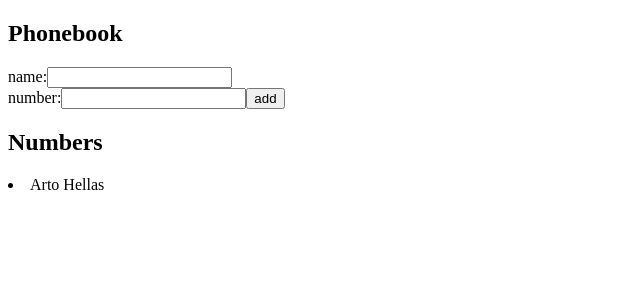
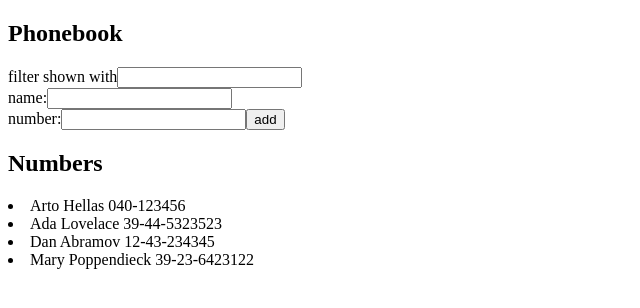
Before and after one commit to saarioka/FullStackOpen, a React (Create React App) app in the folder osa2/puhelinluettelo/: page / in a window 1280 px wide. Shown: the top 308 px of the page, without its empty margins (0-640 px from the left). Built offline with nearby package versions, Linux system fonts and the light colour scheme.

Commit message:
puhelinluettelo step4

```diff
--- a/osa2/puhelinluettelo/src/App.js
+++ b/osa2/puhelinluettelo/src/App.js
@@ -3,17 +3,19 @@
 const App = () => {
 
   const [ persons, setPersons] = useState([
-    {
-      name: 'Arto Hellas',
-      number: ''
-    }
+    { name: 'Arto Hellas', number: '040-123456' },
+    { name: 'Ada Lovelace', number: '39-44-5323523' },
+    { name: 'Dan Abramov', number: '12-43-234345' },
+    { name: 'Mary Poppendieck', number: '39-23-6423122' }
   ])
 
-  const rows = () =>
-    persons.map(person => <li key={person.name}>{person.name} {person.number}</li>)
-
+  const [ newFilter, setNewFilter ] = useState('')
   const [ newName, setNewName ] = useState('')
   const [ newNumber, setNewNumber ] = useState('')
+
+  const handleFilterChange = (event) => {
+    setNewFilter(event.target.value)
+  }
 
   const handleNameChange = (event) => {
     setNewName(event.target.value)
@@ -32,19 +34,30 @@
     else
     {
       setPersons(persons.concat(
-                    {
-                      name : newName,
-                      number : newNumber
-                    }
-                ))
+                    { name : newName, number : newNumber }))
     }
     setNewName('')
     setNewNumber('')
   }
 
+  const personsToShow = newFilter === ''
+    ? persons
+    : persons.filter(person => person.name.toLowerCase()
+             .includes(newFilter.toLowerCase()))
+
+  const rows = () =>
+    personsToShow.map(person => <li key={person.name}>{person.name} {person.number}</li>)
+
   return (
     <div>
       <h2>Phonebook</h2>
+      <div>
+          filter shown with
+          <input
+            value={newFilter}
+            onChange={handleFilterChange}
+          />
+      </div>
       <form onSubmit={addContact}>
         <div>
           name:
```
